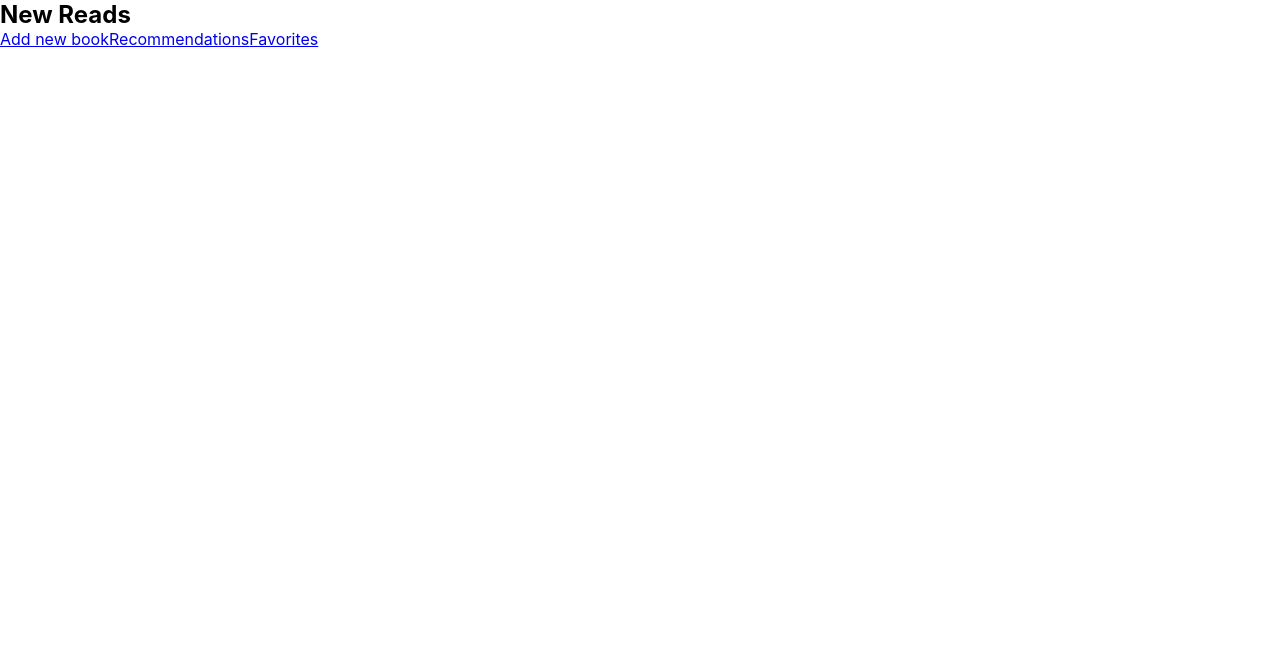
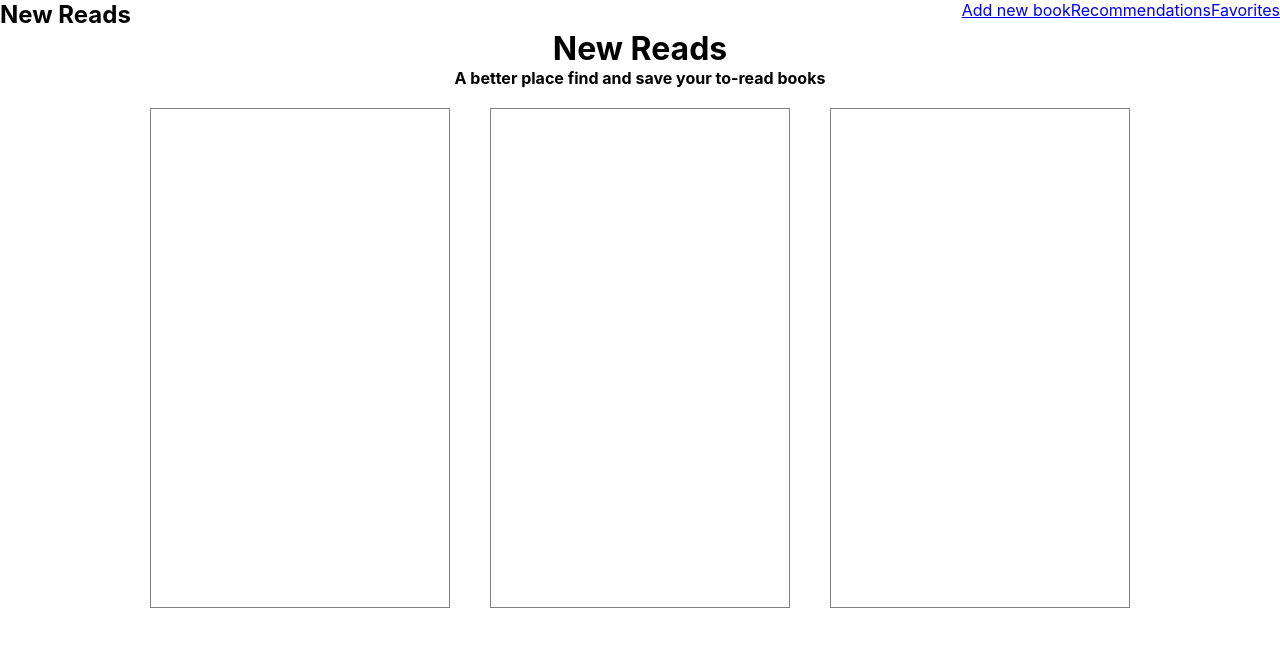
Before and after one commit to mobydickens/NoDB, a React (Create React App) app: page / in a window 1280 px wide. Shown: the top 646 px of the page. Built offline with nearby package versions, Linux system fonts and the light colour scheme.

Commit message:
Styling header and recommendations component, and setting up basic format in html and css

```diff
--- a/src/App.css
+++ b/src/App.css
@@ -3,3 +3,36 @@
   margin: 0;
   padding: 0;
 }
+
+/* header component and navbar */
+nav {
+  display: flex;
+  justify-content: space-between;
+}
+
+/* .nav-title {
+
+} */
+
+/* .navigation {
+
+}  */
+
+/* app component */
+.rec-title {
+  text-align: center;
+}
+
+/* recommendations component */
+main {
+  display: flex;
+  justify-content: center;
+  flex-wrap: wrap;
+}
+
+.rec-box {
+  border: 1px solid gray;
+  margin: 20px;
+  width: 300px;
+  height: 500px;
+}
--- a/src/App.js
+++ b/src/App.js
@@ -21,6 +21,12 @@ class App extends Component {
     return (
       <div >
         <Header />
+        <div className="rec-title">
+          <h1 className="title new-reads">New Reads</h1>
+          <h4 className="subtitle">
+            A better place find and save your to-read books
+          </h4>
+        </div>
         {this.state.route === "Recommendations" ? <Recommendations /> : null }
         {this.state.route === "Add new book" ? <AddBook /> : null }
         {this.state.route === "Favorites" ? <Favorites /> : null }
--- a/src/components/Header.jsx
+++ b/src/components/Header.jsx
@@ -7,7 +7,7 @@ class Header extends Component {
       <div >
         <nav>
             <div>
-                <h1 className="title">New Reads</h1>
+                <h1 className="nav-title">New Reads</h1>
             </div>
             <div>
                 <a className="navigation" href="#">Add new book</a>
--- a/src/components/Recommendations.jsx
+++ b/src/components/Recommendations.jsx
@@ -10,8 +10,12 @@ class Recommendations extends Component {
 
   render() {
     return (
-      <div >
-
+      <div className="container">
+          <main>
+              <div className="rec-box"></div>
+              <div className="rec-box"></div>
+              <div className="rec-box"></div>
+          </main>
       </div>
     );
   }
```
